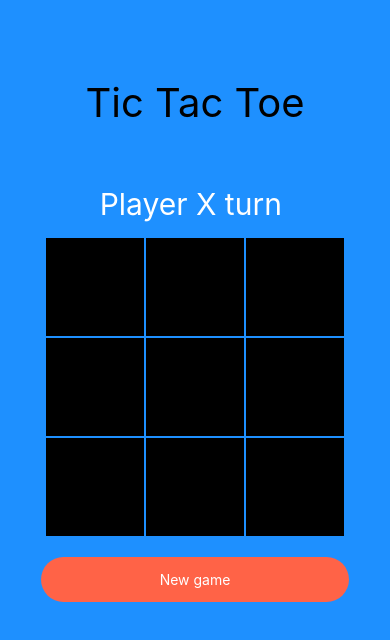
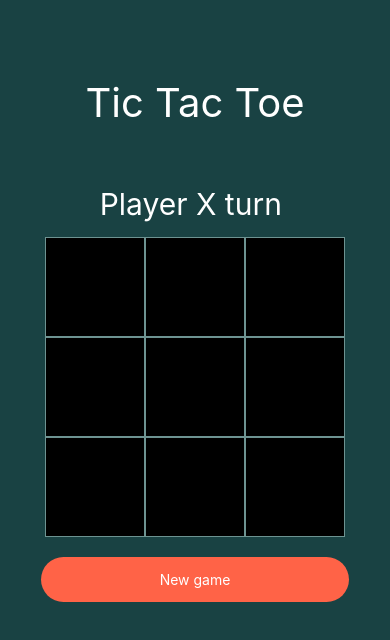
Before and after one commit to mohamed2m2018/tic_tac_toe, a React Native app: screen / in a window 390 px wide. Shown: the top 640 px of the page. Built offline with nearby package versions, Linux system fonts and the light colour scheme.

Commit message:
Changing colors

```diff
--- a/App.tsx
+++ b/App.tsx
@@ -17,7 +17,7 @@ export default App;
 const styles = StyleSheet.create({
   outerContainer: {
     flex: 1,
-    backgroundColor: colors?.dodgerBlue,
+    backgroundColor: colors.primary,
   },
   container: {
     alignItems: 'center',
@@ -28,5 +28,6 @@ const styles = StyleSheet.create({
     alignSelf: 'center',
     marginTop: '20%',
     marginBottom: '15%',
+    color: colors?.white,
   },
 });
--- a/src/components/SingleCell/index.tsx
+++ b/src/components/SingleCell/index.tsx
@@ -32,7 +32,7 @@ const SingleCell = ({onPress, value}: Props) => {
     }
   };
 
-  const color = {color: value === 'X' ? colors?.plum : colors?.peru};
+  const color = {color: value === 'X' ? colors.whiteShade : colors?.peru};
   return (
     <TouchableOpacity onPress={handlePress} style={styles.container}>
       <Text style={[styles.text, color]}>{value}</Text>
--- a/src/components/SingleCell/styles.ts
+++ b/src/components/SingleCell/styles.ts
@@ -6,7 +6,7 @@ const styles = StyleSheet.create({
     height: 100,
     backgroundColor: colors.black,
     borderWidth: 1,
-    borderColor: colors.dodgerBlue,
+    borderColor: colors.secondary,
     justifyContent: 'center',
     alignItems: 'center',
   },
--- a/src/constants/colors.ts
+++ b/src/constants/colors.ts
@@ -1,9 +1,10 @@
 const colors = {
+  primary: '#194243',
+  secondary: '#6D9391',
   tomato: 'tomato',
   white: 'white',
   black: 'black',
-  dodgerBlue: 'dodgerblue',
-  plum: 'plum',
+  whiteShade: '#F9FDFF',
   peru: 'peru',
 };
 
```
